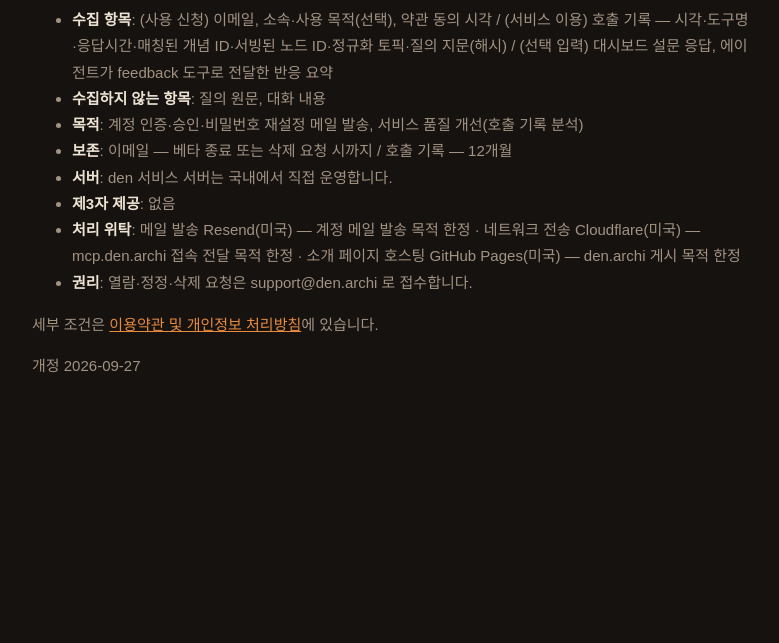
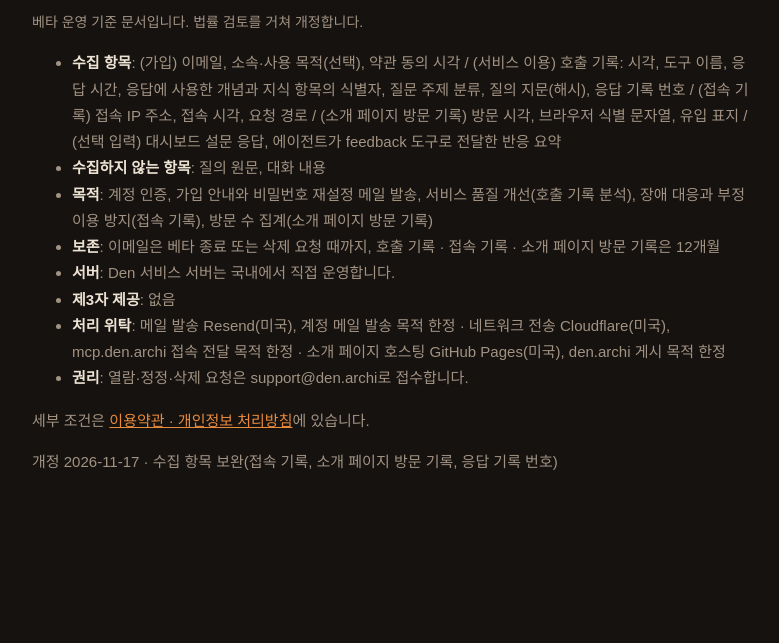
Before and after one commit to odd-Innocent/den-landing, a plain HTML site: page privacy.html in a window 1280 px wide. Shown: the part 157-800 px from the top of the page, without its empty margins (248-1027 px from the left). Drawn offline with Linux system fonts and the light colour scheme.

Commit message:
landing: update privacy.html

```diff
--- a/privacy.html
+++ b/privacy.html
@@ -1,13 +1,29 @@
-<!DOCTYPE html><html lang="ko"><head><meta charset="utf-8"><meta name="viewport" content="width=device-width,initial-scale=1"><meta name="color-scheme" content="dark"><title>den 개인정보 처리방침</title><style>:root{--bg:#ECE7DD;--ink:#262016;--mut:#6E6252;--line:rgba(38,32,22,.16);--ember:#A64F16}
+<!DOCTYPE html><html lang="ko"><head><meta charset="utf-8"><meta name="viewport" content="width=device-width,initial-scale=1"><meta name="color-scheme" content="dark"><title>Den 개인정보 처리방침 (베타)</title>
+<meta name="description" content="AEC 전문 지식 큐레이팅 시스템 Den의 개인정보 처리방침입니다. 수집 항목, 목적, 보존 기간, 처리 위탁을 안내합니다.">
+<link rel="canonical" href="https://den.archi/privacy.html">
+<link rel="icon" type="image/png" sizes="32x32" href="assets/logo/favicon-32-light.png" media="(prefers-color-scheme: light)">
+<link rel="icon" type="image/png" sizes="32x32" href="assets/logo/favicon-32-dark.png" media="(prefers-color-scheme: dark)">
+<link rel="icon" href="favicon.ico" sizes="48x48">
+<link rel="apple-touch-icon" href="assets/logo/apple-touch-icon.png">
+<meta property="og:title" content="Den 개인정보 처리방침 (베타)">
+<meta property="og:description" content="AEC 전문 지식 큐레이팅 시스템 Den의 개인정보 처리방침입니다. 수집 항목, 목적, 보존 기간, 처리 위탁을 안내합니다.">
+<meta property="og:url" content="https://den.archi/privacy.html">
+<meta property="og:image" content="https://den.archi/assets/logo/og.png">
+<meta property="og:type" content="website">
+<meta property="og:site_name" content="Den">
+<meta property="og:locale" content="ko_KR">
+<meta name="twitter:card" content="summary_large_image">
+<style>:root{--bg:#ECE7DD;--ink:#262016;--mut:#6E6252;--line:rgba(38,32,22,.16);--ember:#A64F16}
 :root{--bg:#161210;--ink:#EDE3D3;--mut:#A29383;--line:rgba(234,224,208,.14);--ember:#E98B3D}
 body{margin:0;background:var(--bg);color:var(--ink);font-family:'Pretendard','Apple SD Gothic Neo',sans-serif;line-height:1.75}
 .wrap{max-width:720px;margin:0 auto;padding:48px 24px 80px}a{color:var(--ember)}
-h1{font-size:26px;font-weight:800;letter-spacing:-.02em}p,li{color:var(--mut);font-size:15px}b,strong{color:var(--ink)}</style></head><body><div class="wrap"><p style="font-size:13px"><a href="./">← den</a></p><h1>den 개인정보 처리방침 (베타 v0 초안 — 법률검토 전)</h1><ul><li><b>수집 항목</b>: (사용 신청) 이메일, 소속·사용 목적(선택), 약관 동의 시각 / (서비스 이용) 호출 기록 — 시각·도구명·응답시간·매칭된 개념 ID·서빙된 노드 ID·정규화 토픽·질의 지문(해시) / (선택 입력) 대시보드 설문 응답, 에이전트가 feedback 도구로 전달한 반응 요약</li>
+h1{font-size:26px;font-weight:800;letter-spacing:-.02em}p,li{color:var(--mut);font-size:15px}b,strong{color:var(--ink)}
+.brand{margin:0 0 28px}.brand img{display:block;height:28px;width:auto}.note{font-size:14px}</style></head><body><div class="wrap"><p class="brand"><a href="./" aria-label="Den 처음으로"><img src="assets/logo/den-full-light.png" alt="Den" width="78" height="28"></a></p><h1>Den 개인정보 처리방침 (베타)</h1><p class="note">베타 운영 기준 문서입니다. 법률 검토를 거쳐 개정합니다.</p><ul><li><b>수집 항목</b>: (가입) 이메일, 소속·사용 목적(선택), 약관 동의 시각 / (서비스 이용) 호출 기록: 시각, 도구 이름, 응답 시간, 응답에 사용한 개념과 지식 항목의 식별자, 질문 주제 분류, 질의 지문(해시), 응답 기록 번호 / (접속 기록) 접속 IP 주소, 접속 시각, 요청 경로 / (소개 페이지 방문 기록) 방문 시각, 브라우저 식별 문자열, 유입 표지 / (선택 입력) 대시보드 설문 응답, 에이전트가 feedback 도구로 전달한 반응 요약</li>
 <li><b>수집하지 않는 항목</b>: 질의 원문, 대화 내용</li>
-<li><b>목적</b>: 계정 인증·승인·비밀번호 재설정 메일 발송, 서비스 품질 개선(호출 기록 분석)</li>
-<li><b>보존</b>: 이메일 — 베타 종료 또는 삭제 요청 시까지 / 호출 기록 — 12개월</li>
-<li><b>서버</b>: den 서비스 서버는 국내에서 직접 운영합니다.</li>
+<li><b>목적</b>: 계정 인증, 가입 안내와 비밀번호 재설정 메일 발송, 서비스 품질 개선(호출 기록 분석), 장애 대응과 부정 이용 방지(접속 기록), 방문 수 집계(소개 페이지 방문 기록)</li>
+<li><b>보존</b>: 이메일은 베타 종료 또는 삭제 요청 때까지, 호출 기록 · 접속 기록 · 소개 페이지 방문 기록은 12개월</li>
+<li><b>서버</b>: Den 서비스 서버는 국내에서 직접 운영합니다.</li>
 <li><b>제3자 제공</b>: 없음</li>
-<li><b>처리 위탁</b>: 메일 발송 Resend(미국) — 계정 메일 발송 목적 한정 · 네트워크 전송 Cloudflare(미국) — mcp.den.archi 접속 전달 목적 한정 · 소개 페이지 호스팅 GitHub Pages(미국) — den.archi 게시 목적 한정</li>
-<li><b>권리</b>: 열람·정정·삭제 요청은 support@den.archi 로 접수합니다.</li>
-</ul><p>세부 조건은 <a href="https://mcp.den.archi/terms">이용약관 및 개인정보 처리방침</a>에 있습니다.</p><p>개정 2026-09-27</p></div></body></html>
+<li><b>처리 위탁</b>: 메일 발송 Resend(미국), 계정 메일 발송 목적 한정 · 네트워크 전송 Cloudflare(미국), mcp.den.archi 접속 전달 목적 한정 · 소개 페이지 호스팅 GitHub Pages(미국), den.archi 게시 목적 한정</li>
+<li><b>권리</b>: 열람·정정·삭제 요청은 support@den.archi로 접수합니다.</li>
+</ul><p>세부 조건은 <a href="https://mcp.den.archi/terms">이용약관 · 개인정보 처리방침</a>에 있습니다.</p><p>개정 2026-11-17 · 수집 항목 보완(접속 기록, 소개 페이지 방문 기록, 응답 기록 번호)</p></div></body></html>
```
